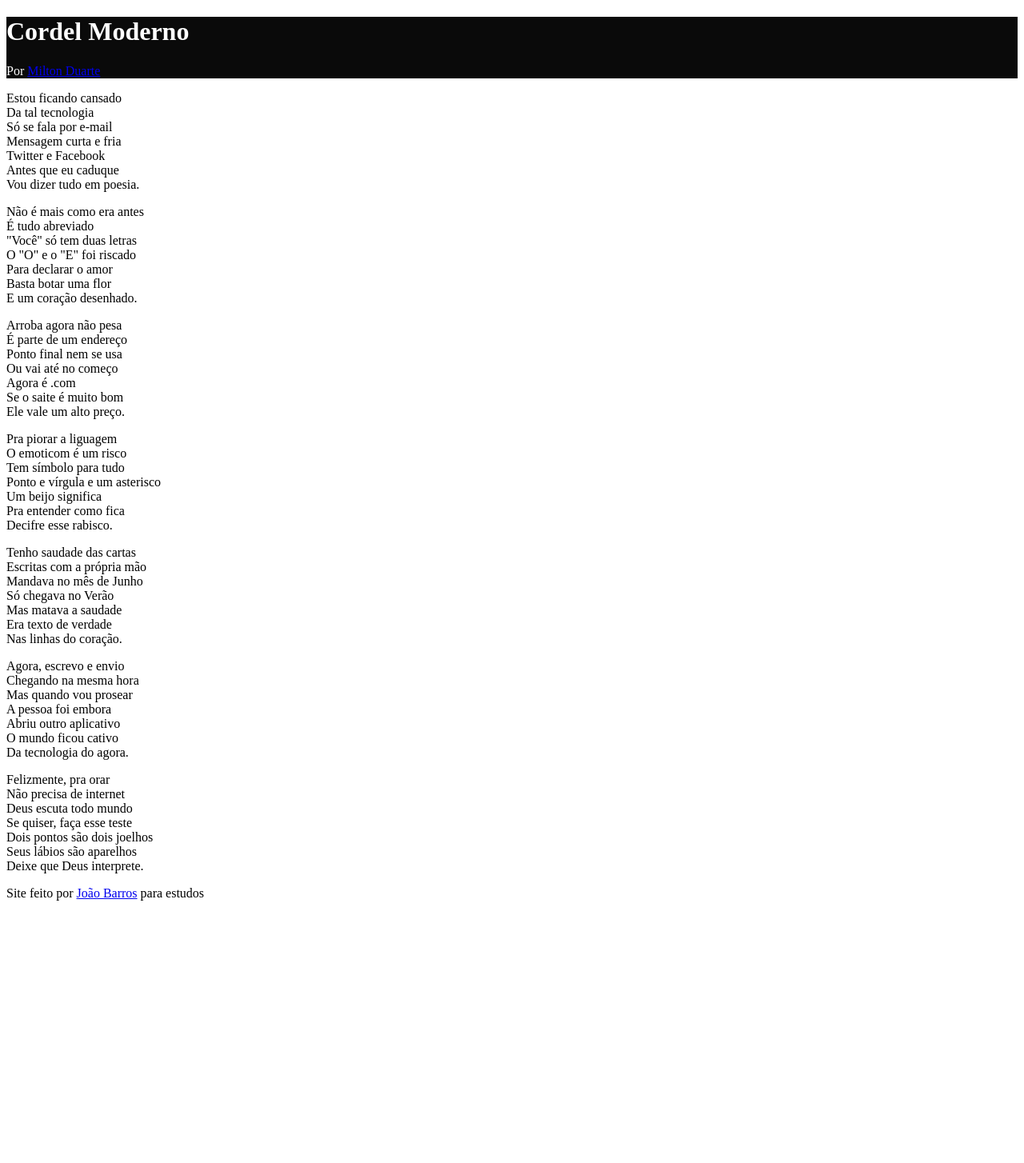
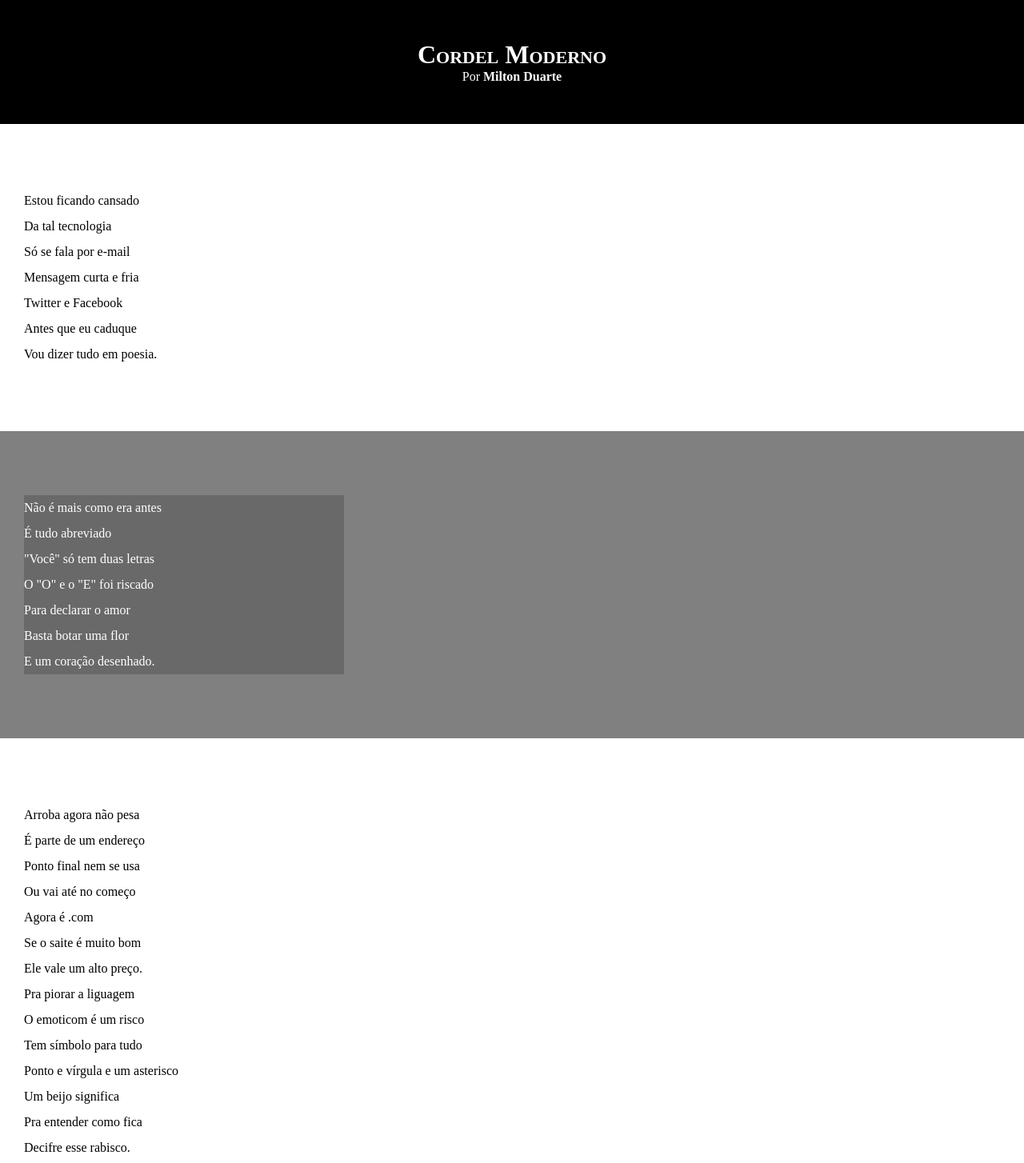
Before and after one commit to rabros/cursohtml-css, a plain HTML site: page desafios/desafio12/index.html in a window 1280 px wide. Shown: the top 1454 px of the page at 80% size. Before the commit the page ends 1142 px from the top, so only its background shows below. Drawn offline with Linux system fonts and the light colour scheme.

Commit message:
Update css

```diff
--- a/desafios/desafio12/index.html
+++ b/desafios/desafio12/index.html
@@ -11,7 +11,7 @@
         <h1>Cordel Moderno</h1>
         <p>Por <a href="https://www.recantodasletras.com.br/poesias/3186743" target="_blank">Milton Duarte</a></p>
     </header>
-    <section>
+    <section class="normal">
         <p>
             Estou ficando cansado<br>
             Da tal tecnologia<br>
@@ -23,7 +23,7 @@
         </p>
     </section>
 
-    <section>
+    <section class="imagem">
         <p>
             Não é mais como era antes<br>
             É tudo abreviado<br>
@@ -35,7 +35,7 @@
         </p>
     </section>
 
-    <section>
+    <section class="normal">
         <p>
             Arroba agora não pesa<br>
             É parte de um endereço<br>
@@ -57,7 +57,7 @@
         </p>
     </section>
 
-    <section>
+    <section class="imagem">
         <p>
             Tenho saudade das cartas<br>
             Escritas com a própria mão<br>
@@ -70,7 +70,7 @@
 
     </section>
 
-    <section>
+    <section class="normal">
         <p>
             Agora, escrevo e envio<br>
             Chegando na mesma hora<br>
--- a/desafios/desafio12/style.css
+++ b/desafios/desafio12/style.css
@@ -1,7 +1,65 @@
 @charset "UFT-8";
 
+*{
+    margin: 0;
+    padding: 0;
+}
+
+html, body{
+    min-height: 100vh;
+    background-color: darkgray;
+}
+
 header{
+    background-color: black;
     color: white;
-    background-color: rgb(10, 10, 10);
+    text-align: center;
+}
 
+header > h1 {
+    padding-top: 50px;
+    font-variant: small-caps;
 }
+
+header > p {
+    padding-bottom: 50px;
+}
+
+header a, footer a{
+    color: white;
+    text-decoration: none;
+    font-weight: bolder;
+}
+
+header a:hover, footer a:hover{
+    text-decoration: underline;
+}
+
+section{
+    padding-top: 10vh;
+    padding-bottom: 10vh;
+    line-height: 2em;
+    padding-left: 30px;
+}
+
+section.normal{
+    background-color: white;
+    color: black;
+}
+
+section.imagem{
+    background-color: gray;
+    color: white;
+}
+
+section.imagem > p{
+    width: 400px;
+    background-color: rgba(0, 0, 0, 0.185);
+}
+
+footer{
+    background-color: black;
+    color: white;
+    text-align: center;
+    padding: 10px;
+}
```
